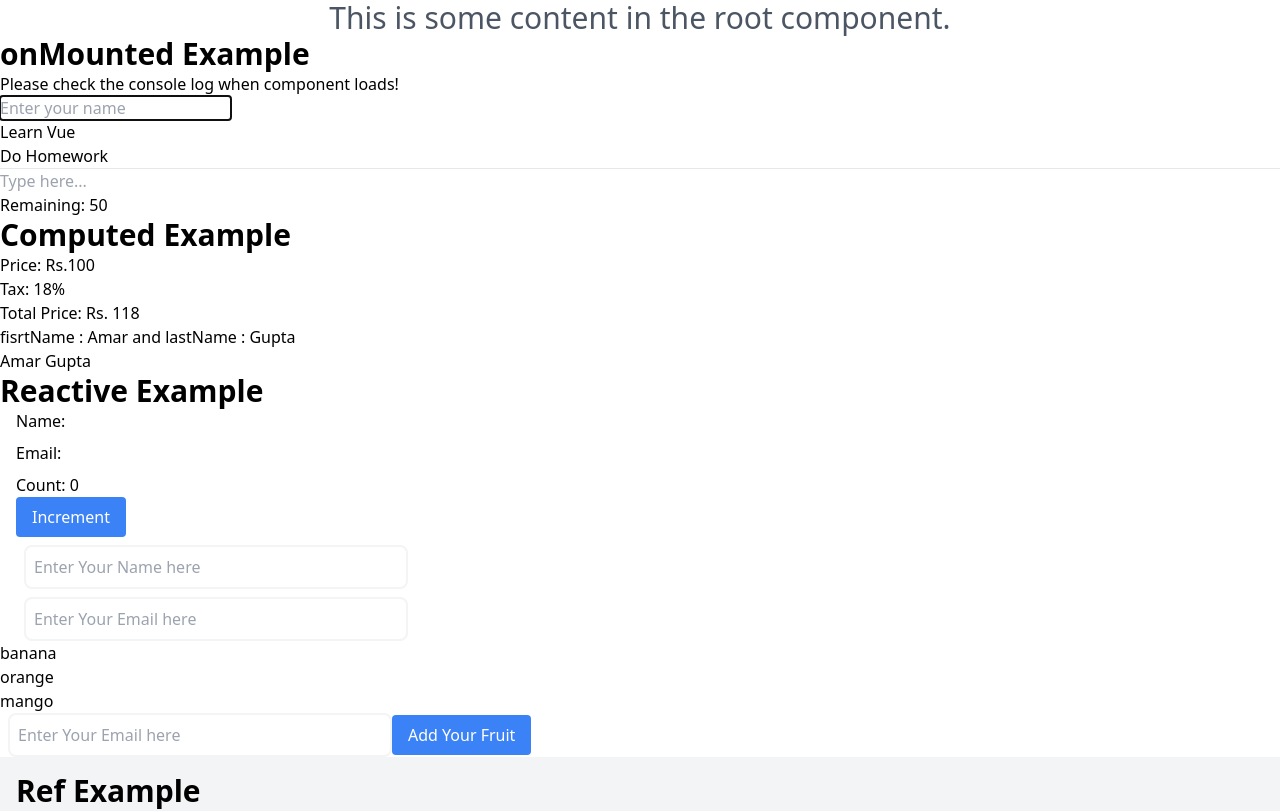
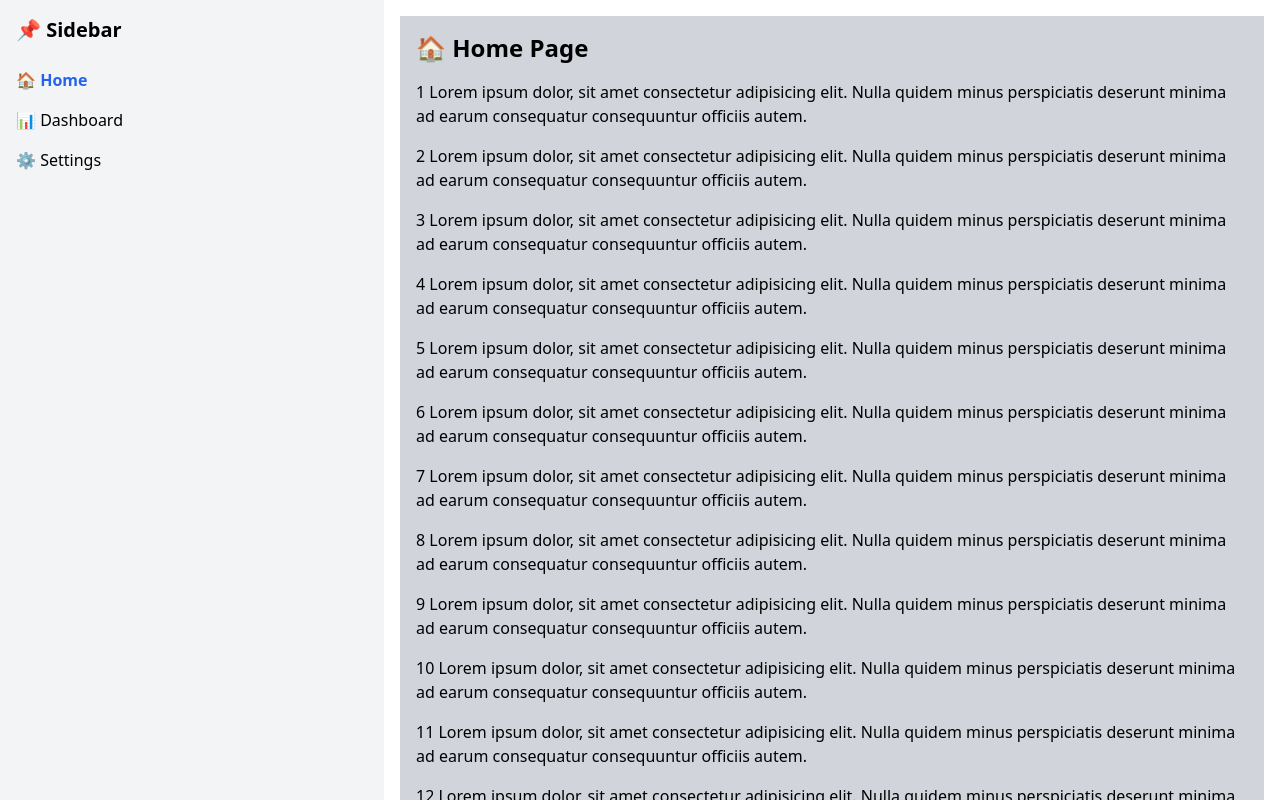
Before and after one commit to Amarjeet5822/Vue-Frontend, a Vue app in the folder Vue-App/: page / in a window 1280 px wide. Shown: the top 811 px of the page. Built offline with nearby package versions, Linux system fonts and the light colour scheme.

Commit message:
sidebar fixed

```diff
--- a/Vue-App/package.json
+++ b/Vue-App/package.json
@@ -9,7 +9,9 @@
     "preview": "vite preview"
   },
   "dependencies": {
-    "vue": "^3.5.13"
+    "router": "^2.2.0",
+    "vue": "^3.5.13",
+    "vue-router": "^4.5.1"
   },
   "devDependencies": {
     "@vitejs/plugin-vue": "^5.2.3",
--- a/Vue-App/src/App.vue
+++ b/Vue-App/src/App.vue
@@ -1,9 +1,10 @@
-    <!-- App.vue -->
+    <!-- App.vue
     <script setup>
     import ComputedVue from './components/ComputedVue.vue';
     import MyRefConcept from './components/MyRefConcept.vue';
     import OnMountVue from './components/onMountVue.vue';
     import ReactiveVue from './components/ReactiveVue.vue'
+import SideBarLayout from './components/SideBarLayout.vue';
     import WatchConcept from './components/WatchConcept.vue';
 </script>
 
@@ -14,4 +15,22 @@
       <ReactiveVue />
       <MyRefConcept />
       <WatchConcept />
-    </template>j
+      <SideBarLayout />
+    </template> -->
+
+    <!-- src/App.vue -->
+<template>
+  <div class="flex h-screen">
+    <!-- Sidebar -->
+    <Sidebar class="w-[30%]" />
+
+    <!-- Router View (Main Content) -->
+    <main class="w-[70%] h-screen overflow-y-auto p-4 bg-white">
+      <router-view />
+    </main>
+  </div>
+</template>
+
+<script setup>
+import Sidebar from './components/Sidebar.vue'
+</script>
--- /dev/null
+++ b/Vue-App/src/components/SideBar.vue
@@ -0,0 +1,29 @@
+<!-- src/components/Sidebar.vue -->
+<template>
+  <aside class="bg-gray-100 h-screen sticky top-0 p-4">
+    <h2 class="text-xl font-bold mb-6">📌 Sidebar</h2>
+    <ul class="space-y-4">
+      <li>
+        <router-link
+          to="/"
+          class="hover:underline"
+          :class="{ 'text-blue-600 font-semibold': $route.path === '/' }"
+        >🏠 Home</router-link>
+      </li>
+      <li>
+        <router-link
+          to="/dashboard"
+          class="hover:underline"
+          :class="{ 'text-blue-600 font-semibold': $route.path === '/dashboard' }"
+        >📊 Dashboard</router-link>
+      </li>
+      <li>
+        <router-link
+          to="/settings"
+          class="hover:underline"
+          :class="{ 'text-blue-600 font-semibold': $route.path === '/settings' }"
+        >⚙️ Settings</router-link>
+      </li>
+    </ul>
+  </aside>
+</template>
--- /dev/null
+++ b/Vue-App/src/components/SideBarLayout.vue
@@ -0,0 +1,24 @@
+<!-- SidebarLayout.vue -->
+<template>
+  <div class="flex h-screen">
+    <!-- Sidebar (Sticky Left 30%) -->
+    <aside class="w-[30%] bg-gray-50 p-4 sticky top-0 h-screen">
+      <h2 class="text-xl font-bold mb-4">📌 Sidebar</h2>
+      <ul class="space-y-2">
+        <li class="hover:underline cursor-pointer">Home</li>
+        <li class="hover:underline cursor-pointer">Dashboard</li>
+        <li class="hover:underline cursor-pointer">Settings</li>
+      </ul>
+    </aside>
+
+    <!-- Main Content (Scrollable Right 70%) -->
+    <main class="w-[70%] overflow-y-auto h-screen p-4 bg-white">
+      <h1 class="text-2xl font-bold mb-4">Main Content Area</h1>
+      <div class="space-y-6">
+        <p v-for="n in 50" :key="n">
+          {{ n }}. Lorem ipsum dolor sit amet, consectetur adipiscing elit. Pellentesque habitant morbi tristique.
+        </p>
+      </div>
+    </main>
+  </div>
+</template>
--- a/Vue-App/src/main.js
+++ b/Vue-App/src/main.js
@@ -1,5 +1,5 @@
 import { createApp } from 'vue'
 import './style.css'
 import App from './App.vue'
-
-createApp(App).mount('#app')
+import router from './router'
+createApp(App).use(router).mount('#app')
--- /dev/null
+++ b/Vue-App/src/views/Dashboard.vue
@@ -0,0 +1,7 @@
+<!-- src/views/Dashboard.vue -->
+<template>
+  <div class="bg-gray-200 p-4">
+    <h1 class="text-2xl font-bold mb-4">📊 Dashboard</h1>
+    <p class="text-gray-700 mb-4" v-for="n in 30" :key="n"> {{ n }}. Lorem ipsum dolor sit amet consectetur adipisicing elit. Accusantium et unde magnam quaerat nostrum quas perferendis, incidunt earum fugit! Asperiores.</p>
+  </div>
+</template>
--- /dev/null
+++ b/Vue-App/src/views/Home.vue
@@ -0,0 +1,7 @@
+<!-- src/views/Home.vue -->
+<template>
+  <div class="bg-gray-300 p-4">
+    <h1 class="text-2xl font-bold mb-4">🏠 Home Page</h1>
+    <p class=" mb-4" v-for="n in 20" :key="n"> {{ n }} Lorem ipsum dolor, sit amet consectetur adipisicing elit. Nulla quidem minus perspiciatis deserunt minima ad earum consequatur consequuntur officiis autem.</p>
+  </div>
+</template>
--- /dev/null
+++ b/Vue-App/src/views/Settings.vue
@@ -0,0 +1,7 @@
+<!-- src/views/Settings.vue -->
+<template>
+  <div>
+    <h1 class="text-2xl font-bold mb-4">⚙️ Settings</h1>
+    <p class="text-gray-600 mb-4" v-for="n in 25" :key="n">Settings line {{ n }}. Lorem ipsum dolor sit amet consectetur adipisicing elit. Quo voluptatum laudantium vitae totam officiis iure nisi qui enim fugiat inventore!</p>
+  </div>
+</template>
```
Also changed, not shown: Vue-App/src/router/index.js (added, +18 -0 lines), 1 other file (tests, documents, lock files or other folders).
